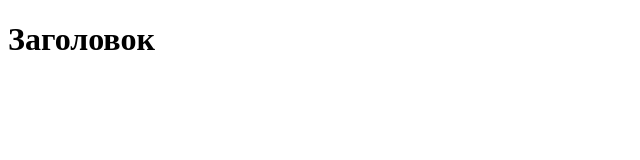
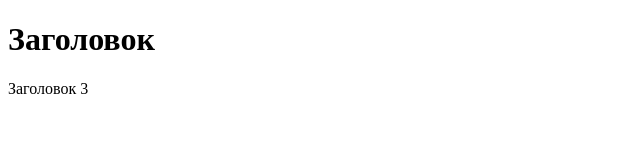
Before and after one commit to VladimirPeshkov/test_repo, a plain HTML site: page index.html in a window 1280 px wide. Shown: the whole page, without its empty margins (0-640 px from the left). Drawn offline with Linux system fonts and the light colour scheme.

Commit message:
Добавлен заголовок

```diff
--- a/index.html
+++ b/index.html
@@ -8,6 +8,6 @@
 </head>
 <body>
     <h1>Заголовок</h1>
-    <div class="h3"></div>
+    <div class="h3">Заголовок 3</div>
 </body>
 </html>
```
